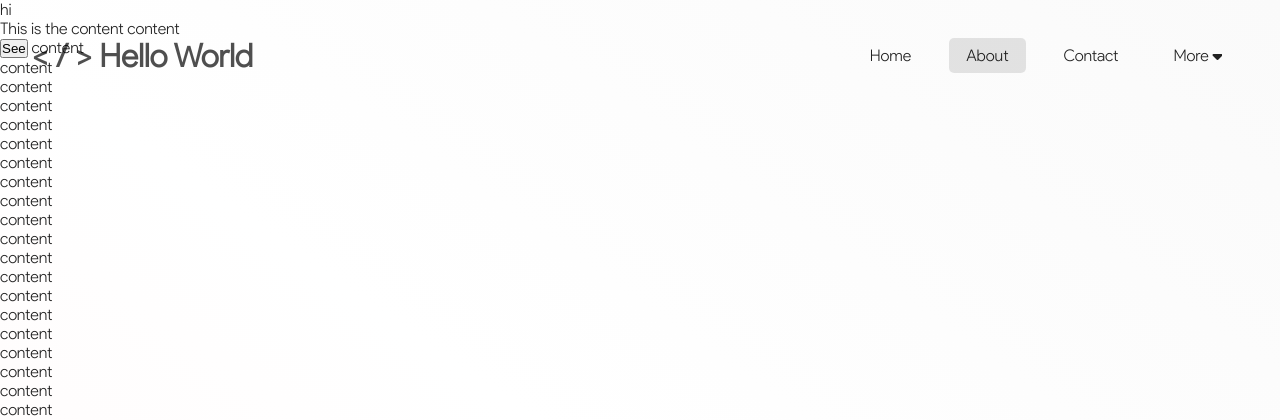
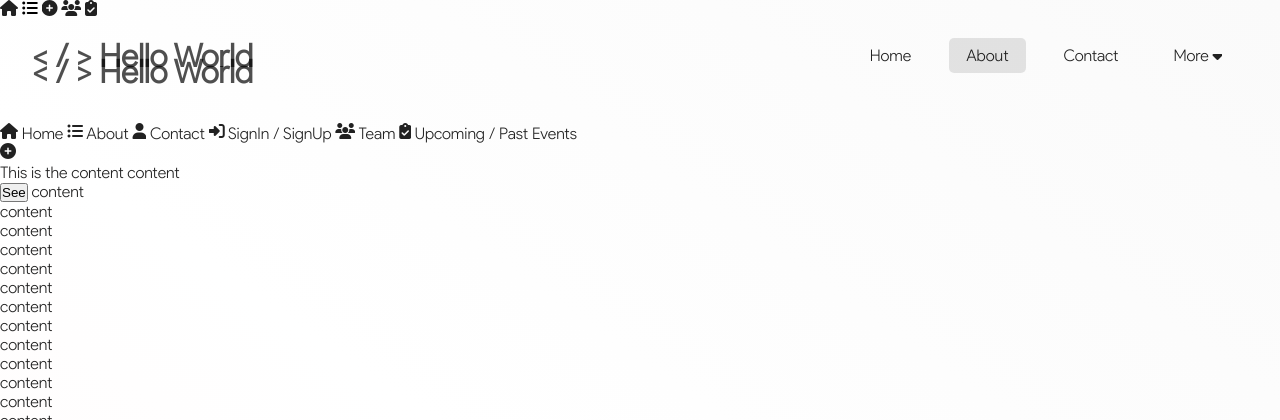
Before and after one commit to HelloWorldGTBIT/HelloWorldWebsite, a Django app: page /about in a window 1280 px wide. Shown: the top 420 px of the page. Run offline with Django 3.2, Linux system fonts and the light colour scheme; a user stored in the database is signed in; some libraries are stand-ins or nearby versions.

Commit message:
Add files via upload

```diff
--- a/templates/about.html
+++ b/templates/about.html
@@ -9,6 +9,10 @@
 ul.nav_element span.nav-active2{
     background: rgba(0, 0, 0, 0.1);
     border-radius: 5px;
+}
+
+.about-after{
+    color: #000 !important;
 }
 /*For Nav Bar Active Element Displaying the current page----------------*/
 </style>
--- a/templates/base.html
+++ b/templates/base.html
@@ -100,9 +100,47 @@
 
 
     <!--Mobile Nav Bar-->
-    <div class="mobile_nav_bar">
-        hi
+    <div class="mobile_nav_bar" id="mobile_nav_bar">
+        <div class="mobile_nav_bar_inner">
+            <a href="{% url 'home' %}" class="mobile_nav_elmt home-after" title="HOME"><i class="fas fa-home"></i></a>
+            <a href="{% url 'about' %}" class="mobile_nav_elmt about-after" title="ABOUT"><i class="fas fa-list-ul"></i></a>
+            <a class="mobile_nav_elmt more-after" title="MORE"><i class="fas fa-plus-circle"></i></a>
+            <a href="{% url 'team' %}" class="mobile_nav_elmt team-after" title="TEAM"><i class="fas fa-users"></i></a>
+            <a href="{% url 'event' %}" class="mobile_nav_elmt event-after" title="EVENT"><i class="fas fa-clipboard-check"></i></a>
+        </div>
     </div>
+    <div class="mobile_nav_bar2">
+        <div class="mobile_nav_bar_inner2">
+            <div class="nav-inner">
+                <div class="spacing-2"></div>
+                    <div class="nav-grid">
+                        <div>
+                            <span class="nav-logo-text">&lt; / &gt; Hello World</span>
+                        </div>
+                        <div>
+                            <ul class="nav_element2">
+                                {% if user.is_authenticated %}
+                                <li><a href="#">Hello! <span>Raghav</span></a></li>
+                                {% else %}
+                                <li><a href="#"><span>SignIn / SignUp</span></a></li>
+                                {% endif %}
+                            </ul>
+                        </div>
+                    </div>
+                    <div class="spacing-2"></div>
+                </div>
+
+            <div class="container">
+                <a href="{% url 'home' %}" class="mobile_nav_elmt2" title="HOME"><i class="fas fa-home"></i> Home</a>
+                <a href="{% url 'about' %}" class="mobile_nav_elmt2" title="ABOUT"><i class="fas fa-list-ul"></i> About</a>
+                <a href="{% url 'contact' %}" class="mobile_nav_elmt2" title="CONTACT"><i class="fas fa-user"></i> Contact</a>
+                <a href="#" class="mobile_nav_elmt2" title="SIGNIN/SIGNUP"><i class="fas fa-sign-in-alt"></i> SignIn / SignUp</a>
+                <a href="{% url 'team' %}" class="mobile_nav_elmt2" title="TEAM"><i class="fas fa-users"></i> Team</a>
+                <a href="{% url 'event' %}" class="mobile_nav_elmt2" title="EVENTS"><i class="fas fa-clipboard-check"></i> Upcoming / Past Events</a>
+            </div>
+        </div>
+    </div>
+    <a class="mobile_nav_elmt3" onclick="openMobileNav();"><i class="fas fa-plus-circle" id="fa-plus-circle"></i></a>
     <!--Mobile Nav Bar___________________________-->
 
 
--- a/templates/contact.html
+++ b/templates/contact.html
@@ -9,6 +9,9 @@
 ul.nav_element span.nav-active3{
     background: rgba(0, 0, 0, 0.1);
     border-radius: 5px;
+}
+.more-after{
+    color: #000 !important;
 }
 #drop_contact2{
     background: rgba(0, 0, 0, 0.1);
--- a/templates/event.html
+++ b/templates/event.html
@@ -9,6 +9,9 @@
 ul.nav_element span.nav-active4{
     background: rgba(0, 0, 0, 0.06);
     border-radius: 5px;
+}
+.event-after{
+    color: #000 !important;
 }
 div.nav-drop-down li.drop-active2{
     background: rgba(0, 0, 0, 0.1);
--- a/templates/home.html
+++ b/templates/home.html
@@ -10,6 +10,10 @@
 ul.nav_element span.nav-active1{
     background: rgba(0, 0, 0, 0.1);
     border-radius: 5px;
+}
+
+.home-after{
+    color: #000 !important;
 }
 /*For Nav Bar Active Element Displaying the current page----------------*/
 </style>
--- a/templates/team.html
+++ b/templates/team.html
@@ -8,6 +8,9 @@
 ul.nav_element span.nav-active4{
     background: rgba(0, 0, 0, 0.06);
     border-radius: 5px;
+}
+.team-after{
+    color: #000 !important;
 }
 div.nav-drop-down li.drop-active1{
     background: rgba(0, 0, 0, 0.1);
```
